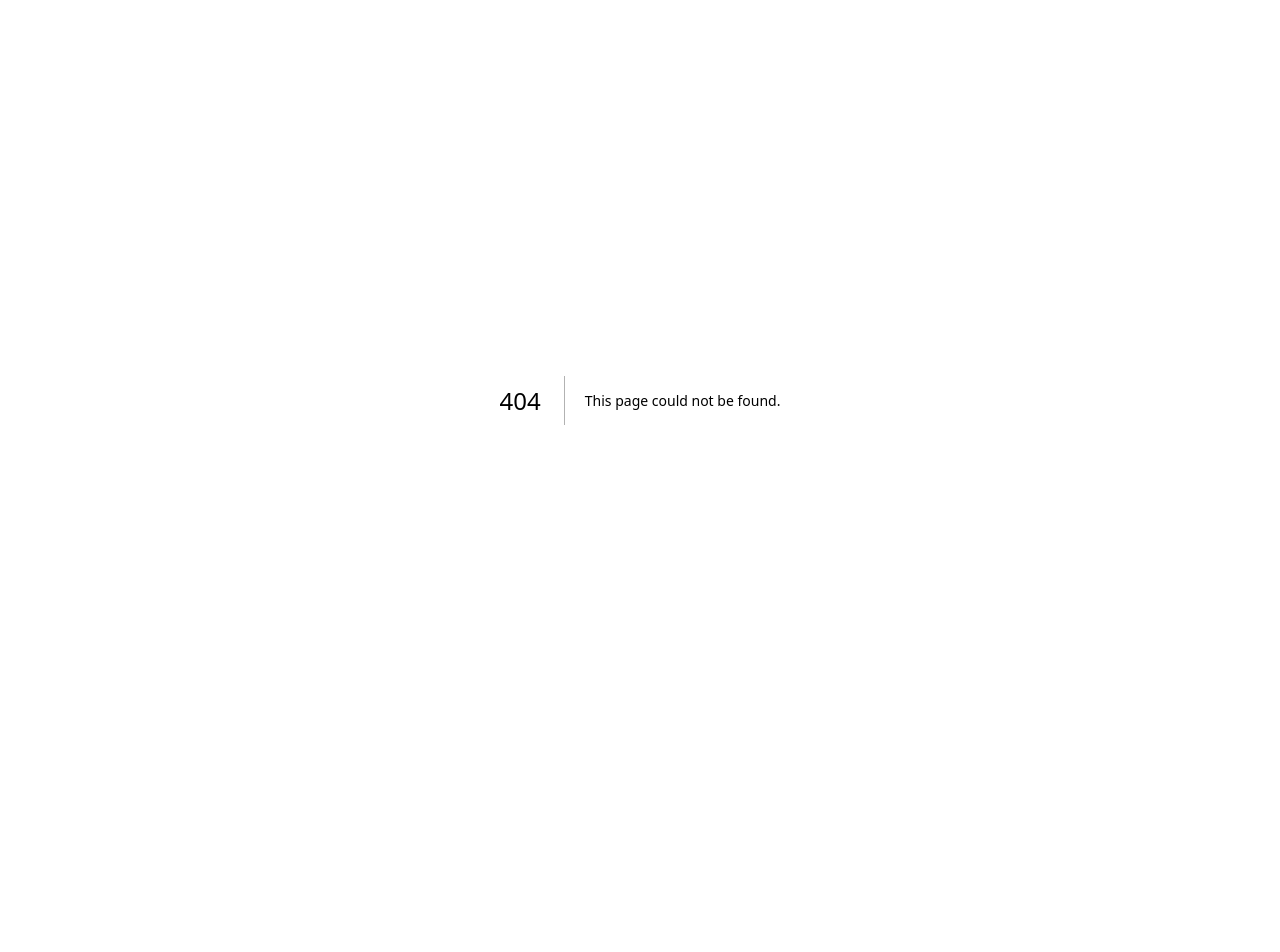
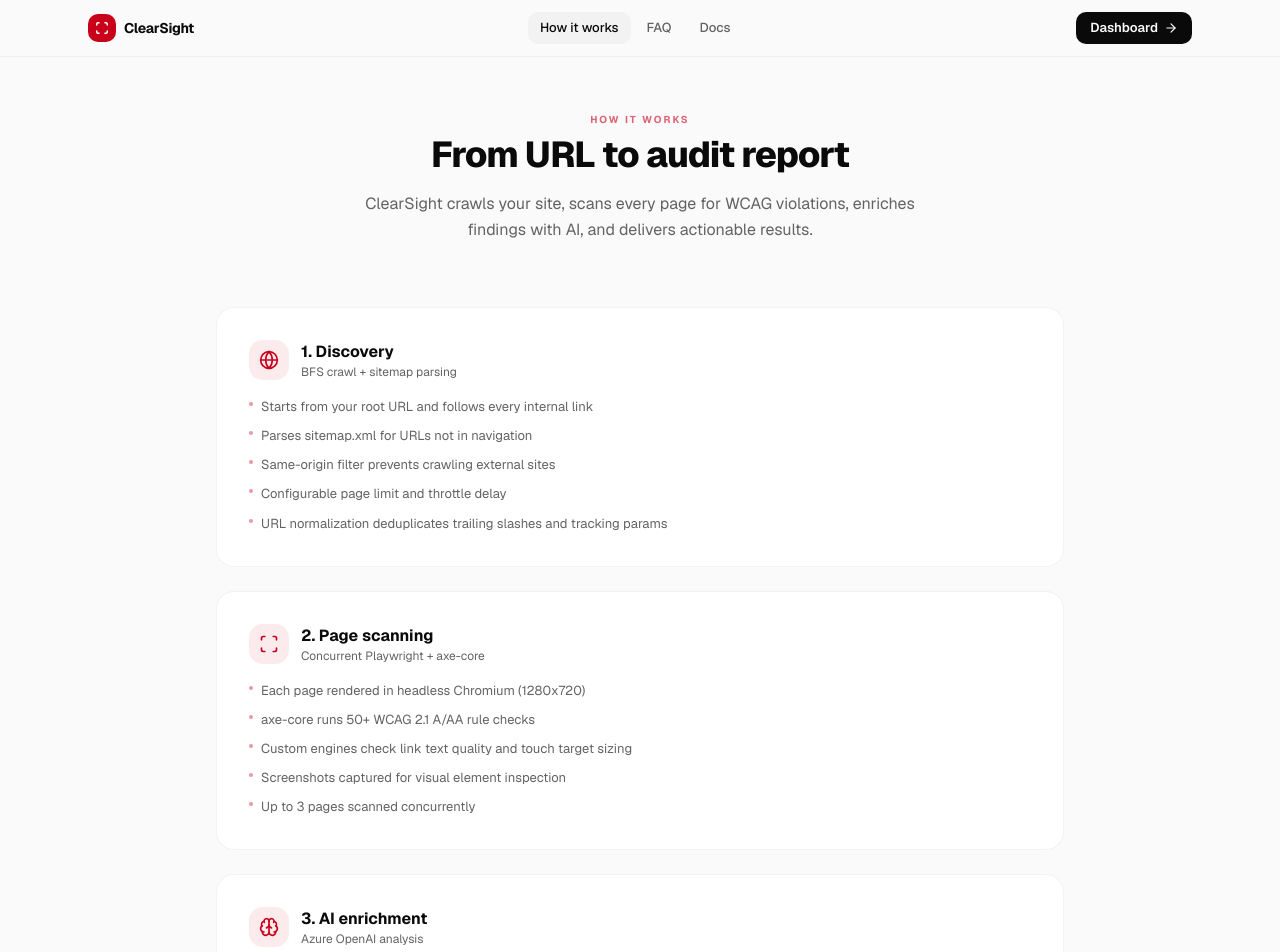
Before and after one commit to thepranaygupta/clearsight, a Next.js app: page /how-it-works in a window 1280 px wide. Before the commit this address had no page. Shown: the top 952 px of the page. Before the commit the page ends 800 px from the top, so only its background shows below. Built offline with nearby package versions, Linux system fonts and the light colour scheme.

Commit message:
feat: add How It Works and FAQ pages

```diff
--- /dev/null
+++ b/src/app/faq/page.tsx
@@ -0,0 +1,15 @@
+import { Navbar } from "@/components/landing/Navbar";
+import { Footer } from "@/components/landing/Footer";
+import { FAQSection } from "@/components/landing/FAQ";
+
+export default function FAQPage() {
+  return (
+    <div className="min-h-screen">
+      <Navbar />
+      <main className="pt-14">
+        <FAQSection />
+      </main>
+      <Footer />
+    </div>
+  );
+}
--- /dev/null
+++ b/src/app/how-it-works/page.tsx
@@ -0,0 +1,190 @@
+import { Navbar } from "@/components/landing/Navbar";
+import { Footer } from "@/components/landing/Footer";
+import {
+  Globe,
+  Scan,
+  Brain,
+  FileBarChart,
+  Layers,
+  GitCompareArrows,
+  Zap,
+  Shield,
+} from "lucide-react";
+
+const pipeline = [
+  {
+    icon: Globe,
+    title: "1. Discovery",
+    subtitle: "BFS crawl + sitemap parsing",
+    details: [
+      "Starts from your root URL and follows every internal link",
+      "Parses sitemap.xml for URLs not in navigation",
+      "Same-origin filter prevents crawling external sites",
+      "Configurable page limit and throttle delay",
+      "URL normalization deduplicates trailing slashes and tracking params",
+    ],
+  },
+  {
+    icon: Scan,
+    title: "2. Page scanning",
+    subtitle: "Concurrent Playwright + axe-core",
+    details: [
+      "Each page rendered in headless Chromium (1280x720)",
+      "axe-core runs 50+ WCAG 2.1 A/AA rule checks",
+      "Custom engines check link text quality and touch target sizing",
+      "Screenshots captured for visual element inspection",
+      "Up to 3 pages scanned concurrently",
+    ],
+  },
+  {
+    icon: Brain,
+    title: "3. AI enrichment",
+    subtitle: "Azure OpenAI analysis",
+    details: [
+      "Issues sent to LLM for human-readable descriptions",
+      "Actionable fix suggestions generated per issue",
+      "Confidence scores assigned to each finding",
+      "Falls back gracefully if AI is unavailable",
+      "Up to 2 parallel enrichment calls",
+    ],
+  },
+  {
+    icon: FileBarChart,
+    title: "4. Results",
+    subtitle: "Score, track, and export",
+    details: [
+      "Overall accessibility score (0-100) per page and site",
+      "Issues categorized as confirmed or potential",
+      "Severity levels: critical, serious, moderate, minor",
+      "PDF reports with executive summary",
+      "Excel spreadsheets with filterable data",
+    ],
+  },
+];
+
+const architecture = [
+  {
+    icon: Layers,
+    title: "Three job queues",
+    description:
+      "BullMQ + Redis manages crawl-discovery, page-scan, and ai-enrichment as separate queues with independent concurrency and retry strategies.",
+  },
+  {
+    icon: GitCompareArrows,
+    title: "Issue tracking",
+    description:
+      "Deterministic issue hashes enable tracking across crawls. See which issues are new, fixed, or recurring. Dismiss false positives.",
+  },
+  {
+    icon: Zap,
+    title: "Progressive results",
+    description:
+      "Preliminary results appear while AI enrichment runs. No waiting for the full pipeline to finish before seeing findings.",
+  },
+  {
+    icon: Shield,
+    title: "Fault tolerant",
+    description:
+      "Automatic retry with exponential backoff. AI failures fall back to raw findings. Stalled jobs are recovered automatically.",
+  },
+];
+
+export default function HowItWorksPage() {
+  return (
+    <div className="min-h-screen">
+      <Navbar />
+
+      <main className="pt-28 pb-20">
+        <div className="mx-auto max-w-4xl px-6">
+          {/* Header */}
+          <div className="mb-16 text-center">
+            <p className="text-[10px] font-bold uppercase tracking-[0.2em] text-primary/60">
+              How it works
+            </p>
+            <h1 className="mt-2 text-3xl font-extrabold tracking-tight text-foreground sm:text-4xl">
+              From URL to audit report
+            </h1>
+            <p className="mx-auto mt-4 max-w-xl text-base leading-relaxed text-muted-foreground">
+              ClearSight crawls your site, scans every page for WCAG violations,
+              enriches findings with AI, and delivers actionable results.
+            </p>
+          </div>
+
+          {/* Pipeline steps */}
+          <div className="space-y-6">
+            {pipeline.map((step) => {
+              const Icon = step.icon;
+              return (
+                <div
+                  key={step.title}
+                  className="rounded-2xl border border-border/40 bg-card p-6 sm:p-8"
+                >
+                  <div className="mb-4 flex items-center gap-3">
+                    <div className="flex size-10 items-center justify-center rounded-xl bg-primary/[0.08]">
+                      <Icon className="size-5 text-primary" />
+                    </div>
+                    <div>
+                      <h2 className="text-base font-bold text-foreground">
+                        {step.title}
+                      </h2>
+                      <p className="text-xs text-muted-foreground">
+                        {step.subtitle}
+                      </p>
+                    </div>
+                  </div>
+                  <ul className="space-y-2">
+                    {step.details.map((detail) => (
+                      <li
+                        key={detail}
+                        className="flex items-start gap-2 text-[13px] leading-relaxed text-muted-foreground"
+                      >
+                        <span className="mt-1.5 block size-1 shrink-0 rounded-full bg-primary/40" />
+                        {detail}
+                      </li>
+                    ))}
+                  </ul>
+                </div>
+              );
+            })}
+          </div>
+
+          {/* Architecture section */}
+          <div className="mt-20">
+            <div className="mb-10 text-center">
+              <p className="text-[10px] font-bold uppercase tracking-[0.2em] text-primary/60">
+                Architecture
+              </p>
+              <h2 className="mt-2 text-2xl font-bold tracking-tight text-foreground">
+                Built for reliability
+              </h2>
+            </div>
+
+            <div className="grid gap-5 sm:grid-cols-2">
+              {architecture.map((item) => {
+                const Icon = item.icon;
+                return (
+                  <div
+                    key={item.title}
+                    className="rounded-2xl border border-border/40 bg-card p-6"
+                  >
+                    <div className="mb-3 flex size-9 items-center justify-center rounded-lg bg-muted/60">
+                      <Icon className="size-4 text-muted-foreground" />
+                    </div>
+                    <h3 className="mb-1.5 text-sm font-semibold text-foreground">
+                      {item.title}
+                    </h3>
+                    <p className="text-[13px] leading-relaxed text-muted-foreground">
+                      {item.description}
+                    </p>
+                  </div>
+                );
+              })}
+            </div>
+          </div>
+        </div>
+      </main>
+
+      <Footer />
+    </div>
+  );
+}
```
